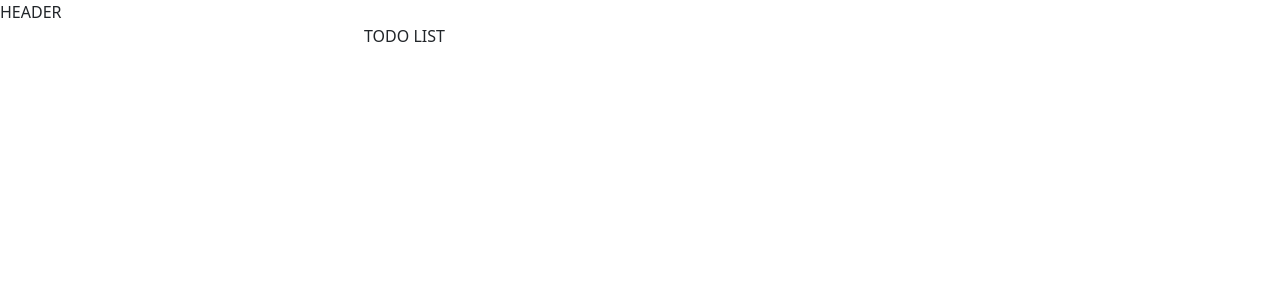
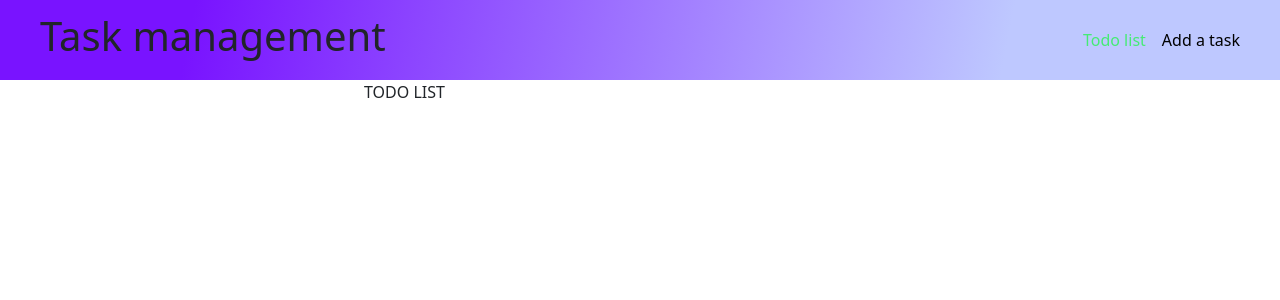
Before and after one commit to Ali-1371/Todo-App, a React (Create React App) app in the folder todo-app/: page / in a window 1280 px wide. Shown: the top 300 px of the page. Built offline with nearby package versions, Linux system fonts and the light colour scheme.

Commit message:
Add navlinks to header --- Header styling

```diff
--- a/todo-app/src/assets/sass/abstracts/_mixins.scss
+++ b/todo-app/src/assets/sass/abstracts/_mixins.scss
@@ -0,0 +1,7 @@
+@mixin backgroundGradient($colorPrimary, $colorSecondary) {
+  background-image: linear-gradient(
+    100.92deg,
+    $colorPrimary 15.09%,
+    $colorSecondary 78.44%
+  );
+}
--- a/todo-app/src/assets/sass/abstracts/_variables.scss
+++ b/todo-app/src/assets/sass/abstracts/_variables.scss
@@ -0,0 +1,12 @@
+// color
+$black: rgb(0, 0, 0);
+$white: rgb(255, 255, 255);
+$green-light: rgb(69, 236, 116);
+$green-dark: rgb(6, 85, 29);
+$purple: rgb(121, 19, 255);
+$purple-light: rgb(190, 200, 255);
+
+// font size
+$font-size-small: 1.2rem;
+$font-size-normal: 1.4rem;
+$font-size-large: 1.6rem;
--- a/todo-app/src/assets/sass/containers/layout/_header.scss
+++ b/todo-app/src/assets/sass/containers/layout/_header.scss
@@ -0,0 +1,28 @@
+.header {
+  display: flex;
+  align-items: center;
+  height: 5rem;
+  position: sticky;
+  top: 0;
+  z-index: 10;
+  padding: 2rem 2.5rem;
+  @include backgroundGradient($purple, $purple-light);
+
+  &_nav {
+    ul {
+      list-style: none;
+    }
+    li:not(:last-child) {
+      margin-right: 1rem;
+    }
+
+    a {
+      text-decoration: none;
+      color: $black;
+    }
+  }
+
+  .active {
+    color: $green-light;
+  }
+}
--- a/todo-app/src/assets/sass/main.scss
+++ b/todo-app/src/assets/sass/main.scss
@@ -2,8 +2,8 @@
 @import 'node_modules/bootstrap/scss/variables';
 @import 'node_modules/bootstrap/scss/mixins/_breakpoints';
 // abstracts
+@import 'abstracts/variables';
 @import 'abstracts/mixins';
-@import 'abstracts/variables';
 
 // base
 @import 'base/base';
--- /dev/null
+++ b/todo-app/src/configs/links.js
@@ -0,0 +1,11 @@
+export const apiLinks = {
+  todo: "todo.json",
+  editTodo: "todo/{0}.json",
+  deleteTodo: "todo/{0}.json",
+};
+
+export const viewLinks = {
+  todoList: "/",
+  todoAdd: "/add",
+  todoEdit: "/edit/{0}",
+};
--- a/todo-app/src/containers/layout/Header.js
+++ b/todo-app/src/containers/layout/Header.js
@@ -1,5 +1,28 @@
+import { NavLink } from 'react-router-dom';
+import { viewLinks } from '../../configs/links';
+
+const navLinks = [
+  { title: 'Todo list', path: viewLinks.todoList },
+  { title: 'Add a task', path: viewLinks.todoAdd },
+];
+
 const Header = () => {
-  return <div>HEADER</div>;
+  return (
+    <header className='header'>
+      <h1 className='me-auto'>Task management</h1>
+      <nav className='header_nav'>
+        <ul className='d-flex m-0 p-0'>
+          {navLinks.map((navLink) => (
+            <li key={navLink.path}>
+              <NavLink to={navLink.path} exact activeClassName='active'>
+                {navLink.title}
+              </NavLink>
+            </li>
+          ))}
+        </ul>
+      </nav>
+    </header>
+  );
 };
 
 export default Header;
```
